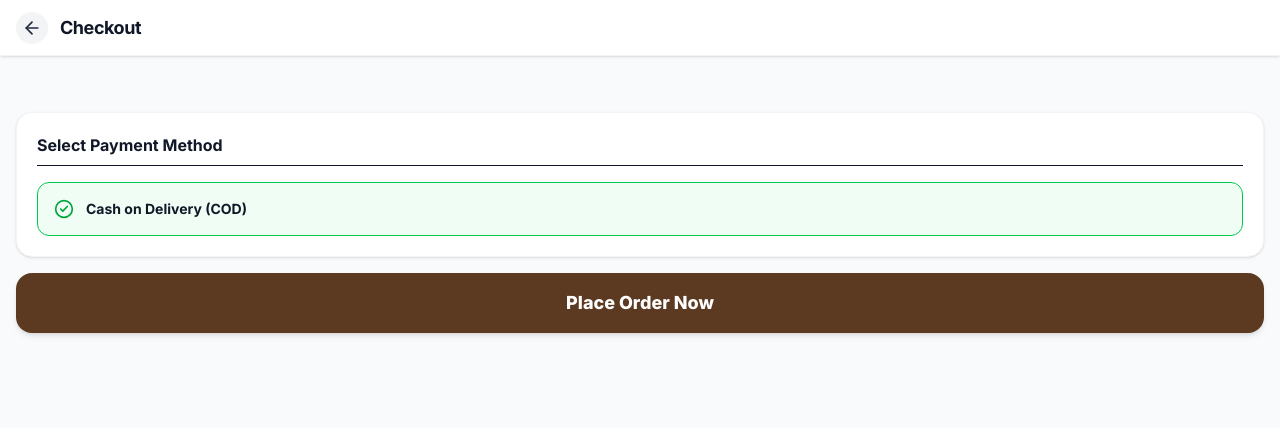
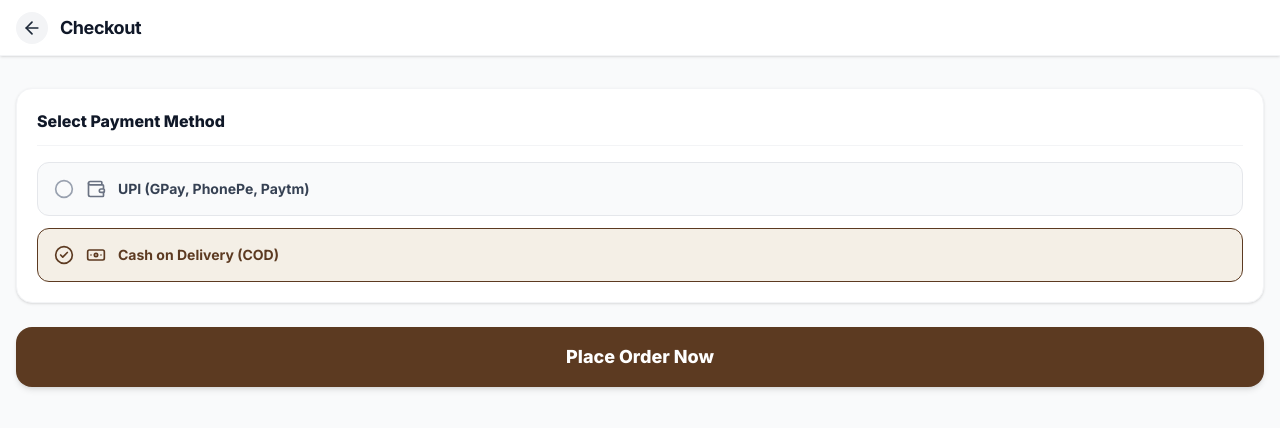
Before and after one commit to aqwertyui08521-crypto/royalbasket, a Next.js app: page /payment in a window 1280 px wide. Shown: the top 428 px of the page. Built offline with nearby package versions, Linux system fonts and the light colour scheme.

Commit message:
Updated payment options and added total/address in tracking page

```diff
--- a/src/app/payment/page.tsx
+++ b/src/app/payment/page.tsx
@@ -1,24 +1,41 @@
 "use client";
+import { useState } from "react";
 import { useRouter } from "next/navigation";
-import { ArrowLeft, CheckCircle2 } from "lucide-react";
+import { ArrowLeft, CheckCircle2, Circle, Wallet, Banknote } from "lucide-react";
 
 export default function PaymentPage() {
   const router = useRouter();
+  const [paymentMethod, setPaymentMethod] = useState("cod");
+
   return (
     <div className="min-h-screen bg-gray-50 font-sans pb-24">
       <header className="bg-white shadow-sm sticky top-0 z-40 px-4 h-14 flex items-center gap-3 border-b border-gray-100">
          <button onClick={() => router.back()} className="bg-gray-100 p-1.5 rounded-full active:scale-95 transition"><ArrowLeft className="h-5 w-5 text-gray-800" /></button>
          <h1 className="text-lg font-bold text-gray-900 tracking-tight">Checkout</h1>
       </header>
-      <div className="p-4 mt-10">
-         <div className="bg-white p-5 rounded-2xl shadow-sm border border-gray-100 mb-4">
-            <h2 className="text-base font-bold text-gray-900 mb-4 border-b pb-2">Select Payment Method</h2>
-            <div className="flex items-center gap-3 p-4 border border-green-500 bg-green-50 rounded-xl cursor-pointer">
-               <CheckCircle2 className="h-5 w-5 text-green-600" />
-               <span className="font-bold text-gray-900 text-sm">Cash on Delivery (COD)</span>
+
+      <div className="p-4 mt-4">
+         <div className="bg-white p-5 rounded-2xl shadow-sm border border-gray-100 mb-6">
+            <h2 className="text-base font-extrabold text-gray-900 mb-4 border-b border-gray-100 pb-3">Select Payment Method</h2>
+
+            <div className="space-y-3">
+                {/* UPI Option */}
+                <div onClick={() => setPaymentMethod('upi')} className={`flex items-center gap-3 p-4 rounded-xl cursor-pointer border transition-all ${paymentMethod === 'upi' ? 'border-[#5C3A21] bg-[#F4EFE6]' : 'border-gray-200 bg-gray-50 hover:bg-gray-100'}`}>
+                   {paymentMethod === 'upi' ? <CheckCircle2 className="h-5 w-5 text-[#5C3A21]" /> : <Circle className="h-5 w-5 text-gray-400" />}
+                   <Wallet className={`h-5 w-5 ${paymentMethod === 'upi' ? 'text-[#5C3A21]' : 'text-gray-500'}`} />
+                   <span className={`font-bold text-sm ${paymentMethod === 'upi' ? 'text-[#5C3A21]' : 'text-gray-700'}`}>UPI (GPay, PhonePe, Paytm)</span>
+                </div>
+
+                {/* COD Option */}
+                <div onClick={() => setPaymentMethod('cod')} className={`flex items-center gap-3 p-4 rounded-xl cursor-pointer border transition-all ${paymentMethod === 'cod' ? 'border-[#5C3A21] bg-[#F4EFE6]' : 'border-gray-200 bg-gray-50 hover:bg-gray-100'}`}>
+                   {paymentMethod === 'cod' ? <CheckCircle2 className="h-5 w-5 text-[#5C3A21]" /> : <Circle className="h-5 w-5 text-gray-400" />}
+                   <Banknote className={`h-5 w-5 ${paymentMethod === 'cod' ? 'text-[#5C3A21]' : 'text-gray-500'}`} />
+                   <span className={`font-bold text-sm ${paymentMethod === 'cod' ? 'text-[#5C3A21]' : 'text-gray-700'}`}>Cash on Delivery (COD)</span>
+                </div>
             </div>
          </div>
-         <button onClick={() => router.push('/success')} className="w-full bg-[#5C3A21] text-white font-extrabold py-4 rounded-2xl text-lg shadow-md active:scale-95 transition">
+
+         <button onClick={() => { localStorage.setItem("payment_method", paymentMethod); router.push('/success'); }} className="w-full bg-[#5C3A21] text-white font-extrabold py-4 rounded-2xl text-lg shadow-md active:scale-95 transition">
             Place Order Now
          </button>
       </div>
--- a/src/app/success/page.tsx
+++ b/src/app/success/page.tsx
@@ -8,20 +8,22 @@ export default function SuccessPage() {
   const [orderId, setOrderId] = useState("");
 
   useEffect(() => {
-    // কার্টের ডেটা পড়ে সেটাকে "Recent Order" হিসেবে সেভ করা হচ্ছে
     const savedCart = localStorage.getItem("royal_cart");
+    const address = localStorage.getItem("deliveryAddress") || "Main City, Home Delivery";
+    const total = localStorage.getItem("cartTotal") || "0";
+
     if (savedCart) {
       const newId = "RB-" + Math.floor(100000 + Math.random() * 900000);
       setOrderId(newId);
       localStorage.setItem("royal_recent_order", JSON.stringify({
         id: newId,
         items: JSON.parse(savedCart),
-        total: localStorage.getItem("cartTotal") || "0",
+        total: total,
+        address: address,
         date: new Date().toISOString()
       }));
     }
 
-    // অর্ডার সেভ হয়ে গেলে কার্ট ক্লিয়ার করে দেওয়া হচ্ছে
     localStorage.removeItem("royal_cart");
     localStorage.removeItem("cartTotal");
     window.dispatchEvent(new Event("storage"));
--- a/src/app/track/page.tsx
+++ b/src/app/track/page.tsx
@@ -19,11 +19,8 @@ export default function TrackOrderPage() {
       const { data } = await supabase.from("products").select("*");
       if (data) setAllProducts(data);
 
-      // মেমোরি থেকে অটোমেটিক রিসেন্ট অর্ডার খুঁজে বের করা
       const saved = localStorage.getItem("royal_recent_order");
-      if (saved) {
-        setRecentOrder(JSON.parse(saved));
-      }
+      if (saved) setRecentOrder(JSON.parse(saved));
     };
     fetchData();
   }, []);
@@ -57,30 +54,36 @@ export default function TrackOrderPage() {
            </form>
         </div>
 
-        {/* অটোমেটিক "Active Order" সেকশন */}
+        {/* Active Order Section */}
         {!isTracking && recentOrder && (
           <div className="bg-white p-5 rounded-2xl shadow-sm border border-gray-100 animate-[fadeIn_0.3s_ease-out]">
              <div className="flex justify-between items-center mb-4 border-b border-gray-100 pb-3">
-                <div>
-                  <h3 className="font-extrabold text-gray-900 text-sm">Active Order</h3>
-                  <p className="text-[10px] text-gray-500 font-bold mt-0.5">{recentOrder.id}</p>
-                </div>
+                <div><h3 className="font-extrabold text-gray-900 text-sm">Active Order</h3><p className="text-[10px] text-gray-500 font-bold mt-0.5">{recentOrder.id}</p></div>
                 <span className="text-[10px] font-bold text-amber-700 bg-amber-50 px-2 py-1 rounded-md border border-amber-100 flex items-center gap-1"><Clock className="h-3 w-3"/> Processing</span>
              </div>
 
-             <div className="space-y-3 mb-5">
+             <div className="space-y-3 mb-4">
                 {Object.keys(recentOrder.items).map(prodId => {
                    const prod = getProductDetails(prodId);
                    return (
                      <div key={prodId} className="flex items-center gap-3">
                         <div className="h-12 w-12 bg-gray-50 rounded-xl flex items-center justify-center text-2xl border border-gray-100">🌰</div>
-                        <div className="flex-1">
-                          <h4 className="text-xs font-bold text-gray-900 leading-tight line-clamp-1">{prod.name}</h4>
-                          <p className="text-[10px] text-gray-500 mt-0.5 font-medium">Qty: {recentOrder.items[prodId]}</p>
-                        </div>
+                        <div className="flex-1"><h4 className="text-xs font-bold text-gray-900 leading-tight line-clamp-1">{prod.name}</h4><p className="text-[10px] text-gray-500 mt-0.5 font-medium">Qty: {recentOrder.items[prodId]}</p></div>
                      </div>
                    )
                 })}
+             </div>
+
+             {/* Added: Total Price and Address */}
+             <div className="pt-4 border-t border-gray-100 mb-4 space-y-3">
+                <div className="flex justify-between items-center">
+                   <span className="text-xs font-bold text-gray-500">Total Amount</span>
+                   <span className="text-sm font-black text-[#5C3A21]">₹{recentOrder.total}</span>
+                </div>
+                <div>
+                   <h3 className="text-[10px] font-bold text-gray-500 uppercase tracking-widest mb-1.5">Delivery Address</h3>
+                   <p className="text-xs text-gray-700 font-medium leading-relaxed flex items-start gap-1.5"><MapPin className="h-4 w-4 text-gray-400 shrink-0 mt-0.5"/> {recentOrder.address}</p>
+                </div>
              </div>
 
              <button onClick={() => { setOrderId(recentOrder.id); setIsTracking(true); }} className="w-full bg-[#F4EFE6] text-[#5C3A21] font-bold py-3 rounded-xl text-xs active:scale-95 transition flex items-center justify-center gap-1">
@@ -89,7 +92,7 @@ export default function TrackOrderPage() {
           </div>
         )}
 
-        {/* Tracking Timeline */}
+        {/* Full Tracking Timeline */}
         {isTracking && (
           <div className="bg-white p-5 rounded-2xl shadow-sm border border-gray-100 animate-[fadeIn_0.3s_ease-out]">
             <div className="flex justify-between items-start mb-6 border-b border-gray-100 pb-4">
@@ -106,7 +109,7 @@ export default function TrackOrderPage() {
                <div className="relative opacity-40"><div className="absolute -left-6 bg-gray-200 h-6 w-6 rounded-full flex items-center justify-center border-4 border-white shadow-sm z-10"><MapPin className="h-3 w-3 text-gray-400" /></div><h4 className="text-sm font-bold text-gray-900 leading-tight">Delivered</h4><p className="text-[10px] text-gray-500 mt-0.5">Package will be handed over to you.</p></div>
             </div>
 
-            {/* Show specific ordered items in timeline if tracking the active order */}
+            {/* Extended Info inside Tracking */}
             {recentOrder && orderId.toUpperCase() === recentOrder.id.toUpperCase() && (
               <div className="mt-6 border-t border-gray-100 pt-5">
                 <h3 className="text-[10px] font-bold text-gray-500 uppercase tracking-widest mb-3">Item Details</h3>
@@ -115,14 +118,15 @@ export default function TrackOrderPage() {
                    return (
                      <div key={prodId} className="flex items-center gap-3 mb-3 last:mb-0">
                         <div className="h-10 w-10 bg-gray-50 rounded-lg flex items-center justify-center text-xl border border-gray-100">🌰</div>
-                        <div className="flex-1">
-                          <h4 className="text-xs font-bold text-gray-900 leading-tight">{prod.name}</h4>
-                          <p className="text-[10px] text-gray-500 mt-0.5">Qty: {recentOrder.items[prodId]}</p>
-                        </div>
+                        <div className="flex-1"><h4 className="text-xs font-bold text-gray-900 leading-tight">{prod.name}</h4><p className="text-[10px] text-gray-500 mt-0.5">Qty: {recentOrder.items[prodId]}</p></div>
                         <div className="text-xs font-black text-[#5C3A21]">₹{prod.price * recentOrder.items[prodId]}</div>
                      </div>
                    )
                 })}
+                <div className="pt-4 border-t border-gray-100 mt-4 space-y-3">
+                   <div className="flex justify-between items-center"><span className="text-xs font-bold text-gray-500">Total Amount</span><span className="text-sm font-black text-[#5C3A21]">₹{recentOrder.total}</span></div>
+                   <div><h3 className="text-[10px] font-bold text-gray-500 uppercase tracking-widest mb-1.5">Delivery Address</h3><p className="text-xs text-gray-700 font-medium leading-relaxed flex items-start gap-1.5"><MapPin className="h-4 w-4 text-gray-400 shrink-0 mt-0.5"/> {recentOrder.address}</p></div>
+                </div>
               </div>
             )}
           </div>
```
